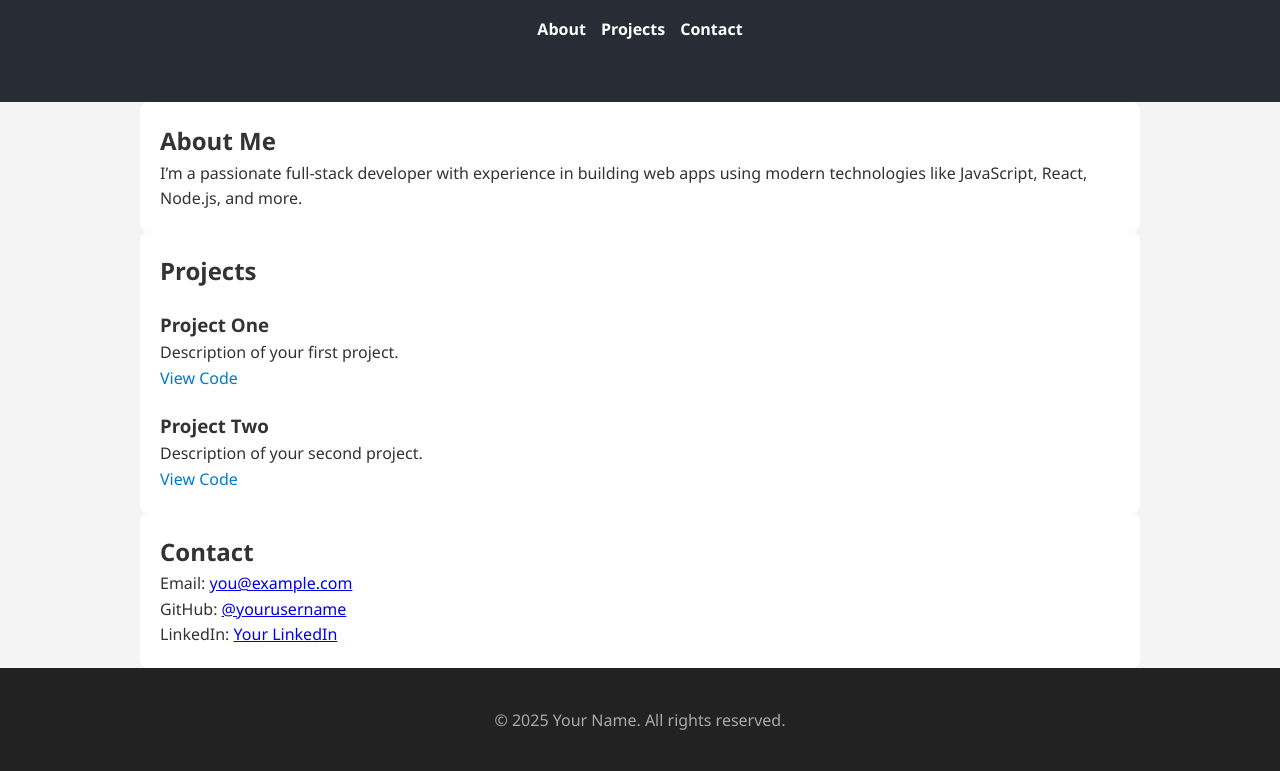
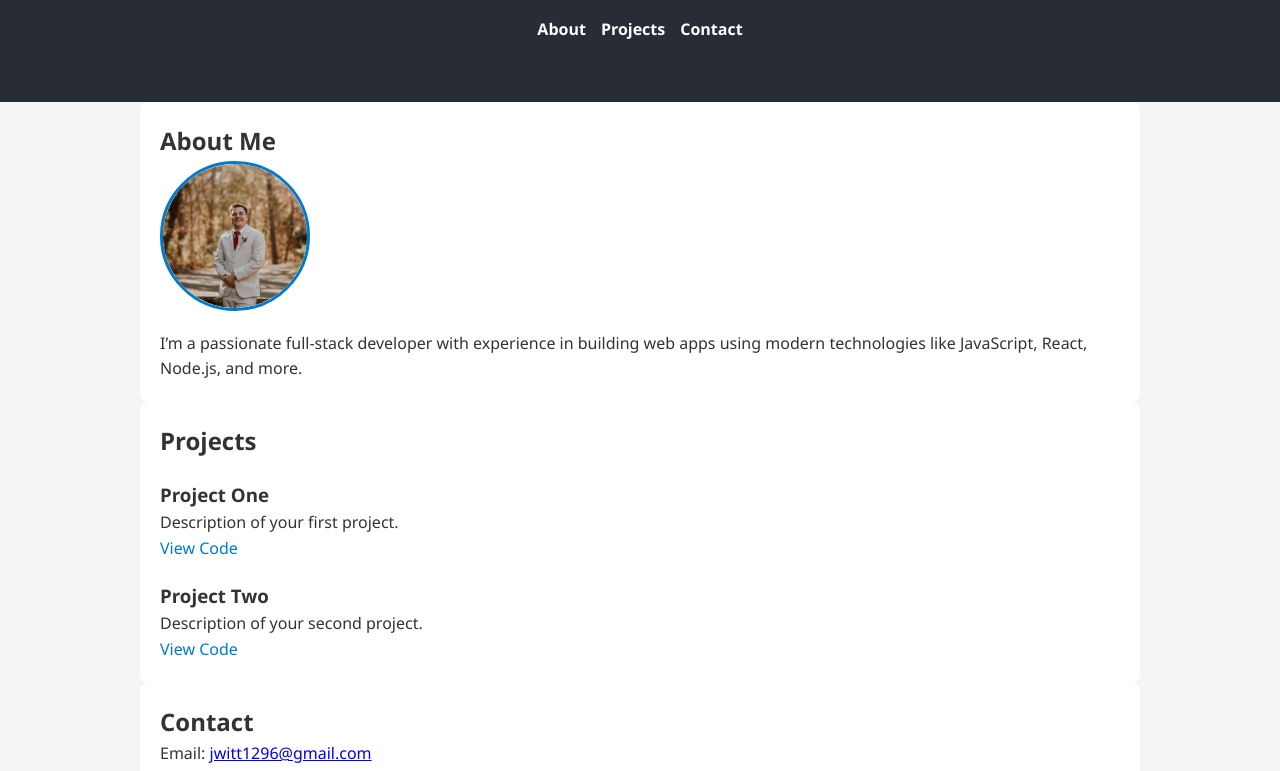
Before and after one commit to jwwitt/jwwitt.github.io, a plain HTML site: page index.html in a window 1280 px wide. Shown: the part 158-929 px from the top of the page. Drawn offline with Linux system fonts and the light colour scheme.

Commit message:
Added a headshot to About Me

```diff
--- a/index.html
+++ b/index.html
@@ -5,12 +5,11 @@
   <meta name="viewport" content="width=device-width, initial-scale=1.0"/>
   <title>My Developer Portfolio</title>
   <link rel="stylesheet" href="resources/styles.css" />
-  <script src="resources/scripts/script.js"></script>
 </head>
 <body>
   <header>
     <div class="container">
-      <h1>Your Name</h1>
+      <h1>Jonah Witt</h1>
       <p>Full-Stack Developer | Web Enthusiast</p>
       <nav>
         <ul>
@@ -26,9 +25,12 @@
 
   <section id="about" class="container">
     <h2>About Me</h2>
-    <p>
-      I’m a passionate full-stack developer with experience in building web apps using modern technologies like JavaScript, React, Node.js, and more.
-    </p>
+    <div class="about-content">
+      <img src="resources/images/headshot.jpg" alt="Jonah Witt Headshot" class="headshot" />
+      <p>
+        I’m a passionate full-stack developer with experience in building web apps using modern technologies like JavaScript, React, Node.js, and more.
+      </p>
+    </div>
   </section>
 
   <section id="projects" class="container">
@@ -47,17 +49,17 @@
 
   <section id="contact" class="container">
     <h2>Contact</h2>
-    <p>Email: <a href="mailto:you@example.com">you@example.com</a></p>
-    <p>GitHub: <a href="https://github.com/yourusername" target="_blank">@yourusername</a></p>
-    <p>LinkedIn: <a href="https://linkedin.com/in/yourusername" target="_blank">Your LinkedIn</a></p>
+    <p>Email: <a href="mailto:jwitt1296@gmail.com">jwitt1296@gmail.com</a></p>
+    <p>GitHub: <a href="https://github.com/jwwitt" target="_blank">@jwwitt</a></p>
+    <p>LinkedIn: <a href="https://linkedin.com/in/jonahwitt" target="_blank">Your LinkedIn</a></p>
   </section>
 
   <footer>
     <div class="container">
-      <p>&copy; 2025 Your Name. All rights reserved.</p>
+      <p>&copy; 2025 Jonah Witt. All rights reserved.</p>
     </div>
   </footer>
 
-  <script src="script.js"></script>
+  <script src="resources/scripts/script.js"></script>
 </body>
 </html>
--- a/resources/styles.css
+++ b/resources/styles.css
@@ -124,3 +124,18 @@
   .dark-mode nav a:hover {
     color: #fff;
   }
+
+  .about-content {
+    display: flex;
+    align-items: center;
+    gap: 20px;
+    flex-wrap: wrap;
+  }
+
+  .headshot {
+    width: 150px;
+    height: 150px;
+    object-fit: cover;
+    border-radius: 50%;
+    border: 3px solid #007acc;
+  }
```
Also changed, not shown: resources/images/headshot.jpg (added), 2 other files.
